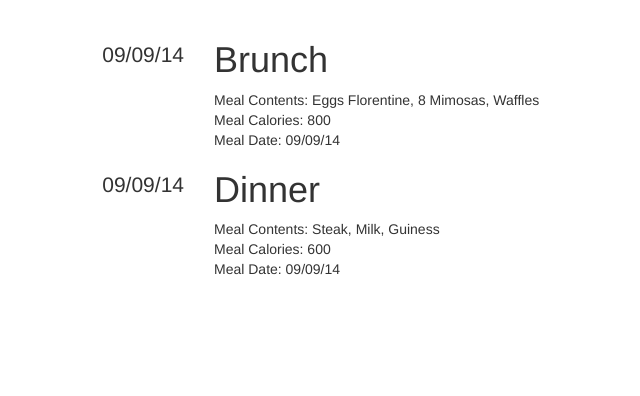
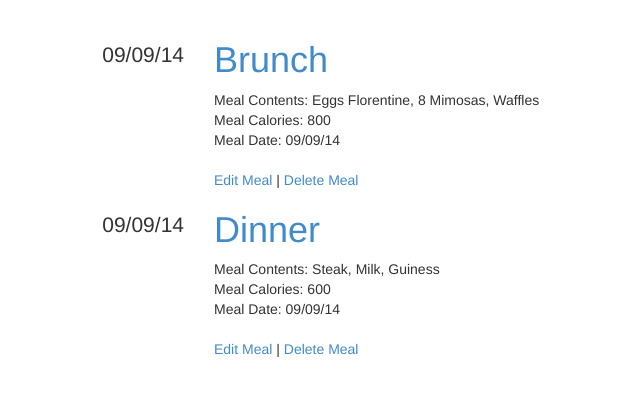
Before and after one commit to rygy/trackful, a Flask app: page /meals in a window 1280 px wide. Shown: the part 51-447 px from the top of the page, without its empty margins (51-691 px from the left). Run offline with Flask 2, Linux system fonts and the light colour scheme; tables that the repository leaves empty hold one stand-in row (values such as "Sample post"); some libraries are stand-ins or nearby versions.

Commit message:
added a few views

```diff
--- a/tracky/models.py
+++ b/tracky/models.py
@@ -23,6 +23,7 @@ class Activity(Base):
     notes = Column(Text)
     calories = Column(Integer)
     entry_date = Column(DateTime, default=datetime.datetime.now)
+    waypoints = Column(String(1024))
 
 
 class Meal(Base):
--- a/tracky/templates/add_activity.html
+++ b/tracky/templates/add_activity.html
@@ -14,6 +14,8 @@
           {{ render_field(form.start_location) }}
           {{ render_field(form.end_location) }}
           {{ render_field(form.notes) }}
+          {{ render_field(form.calories) }}
+          {{ render_field(form.waypoints) }}
       </d1>
     <input type="submit" value="Go">
 </form>
--- a/tracky/templates/edit_activity.html
+++ b/tracky/templates/edit_activity.html
@@ -14,6 +14,8 @@
           {{ render_field(form.start_location) }}
           {{ render_field(form.end_location) }}
           {{ render_field(form.notes) }}
+          {{ render_field(form.calories) }}
+          {{ render_field(form.waypoints) }}
       </d1>
     <input type="submit" value="Go">
 </form>
--- a/tracky/templates/macros.html
+++ b/tracky/templates/macros.html
@@ -19,9 +19,11 @@
                 Ending Location: {{ activity.end_location }} <br>
                 Entry Date: {{ activity.entry_date }} <br>
                 Activity Duration: {{ activity.duration }} <br>
-                Calories Burned: {{ activity.calories }} <br><br>
+                Calories Burned: {{ activity.calories }} <br>
+                Additional Waypoints: {{ activity.waypoints }} <br><br>
                 <a href="{{ url_for('gmap', activity_id = activity.activity_id) }}"> View Map</a> |
-                <a href="{{ url_for('edit_activity', activity_id = activity.activity_id) }}"> Edit Activity</a>
+                <a href="{{ url_for('edit_activity', activity_id = activity.activity_id) }}"> Edit Activity</a> |
+                <a href="{{ url_for('delete_activity', activity_id = activity.activity_id) }}"> Delete Activity</a>
     </div>
 </div>
 {% endmacro %}
@@ -37,11 +39,13 @@
     </div>
     <div class="col-md-10">
         <h1>
-             {{ meal.meal }}
+             <a href="{{ url_for('view_meal', meal_id = meal.meal_id) }}"> {{ meal.meal }}</a>
         </h1>
                 Meal Contents: {{ meal.contents }} <br>
                 Meal Calories: {{ meal.calories }} <br>
-                Meal Date: {{ meal.entry_date | dateformat('%d/%m/%y') }}
+                Meal Date: {{ meal.entry_date | dateformat('%d/%m/%y') }} <br><br>
+                <a href="{{ url_for('edit_meal', meal_id = meal.meal_id) }}"> Edit Meal</a> |
+                <a href="{{ url_for('delete_meal', meal_id = meal.meal_id) }}"> Delete Meal</a>
     </div>
 </div>
 {% endmacro %}
--- a/tracky/views.py
+++ b/tracky/views.py
@@ -38,14 +38,24 @@ def gmap(activity_id=0):
         markers=[(end_location['lat'], end_location['lng'])]
     )
 
+    markers = [(start_location['lat'], start_location['lng']),
+               (end_location['lat'], end_location['lng'])]
+
+    try:
+        for coord in activity.waypoints.split():
+            markers.append((get_cords(coord)['lat'], get_cords(coord)['lng']))
+    except AttributeError:
+        pass
+
+    print markers
+
     start_end_map = Map(
         style="height:500px;width:500px;margin:0;",
         identifier="view-side",
         lat=start_location['lat'],
         lng=start_location['lng'],
 
-        markers=[(start_location['lat'], start_location['lng']),
-                 (end_location['lat'], end_location['lng'])]
+        markers=markers
     )
 
     maps = {'start_map': start_map,
@@ -101,11 +111,14 @@ def view_activity(activity_id=0):
     start_location = get_cords(activity.start_location)
     end_location = get_cords(activity.end_location)
 
-    print start_location['lat'], start_location['lng']
-    print end_location
-
     return render_template('activity.html', activity=activity)
 
+
+@app.route('/meal/<int:meal_id>')
+def view_meal(meal_id=0):
+    meal = session.query(Meal).get(meal_id)
+
+    return render_template('meal.html', meal=meal)
 
 @app.route('/activity/add', methods=['GET', 'POST'])
 def add_activity():
@@ -116,6 +129,10 @@ def add_activity():
             start_time = datetime.strptime(str(form.start_time.data), '%b %d %Y %I:%M%p')
             end_time = datetime.strptime(str(form.end_time.data), '%b %d %Y %I:%M%p')
             duration = str(end_time - start_time)
+            if form.waypoints.data:
+                waypoints = form.waypoints.data
+            else:
+                waypoints = None
 
             activity = Activity(title=form.title.data,
                                 activity=form.activity.data,
@@ -125,7 +142,8 @@ def add_activity():
                                 start_location=form.start_location.data,
                                 end_location=form.end_location.data,
                                 notes=form.notes.data,
-                                calories=form.calories.data
+                                calories=form.calories.data,
+                                waypoints=waypoints
                                 )
 
             session.add(activity)
@@ -161,6 +179,7 @@ def add_meal():
 
     return render_template('add_meal.html', form=form)
 
+
 @app.route('/activity/<int:activity_id>/edit', methods=['GET', 'POST'])
 def edit_activity(activity_id=None):
 
@@ -181,6 +200,10 @@ def edit_activity(activity_id=None):
             activity.start_location = form.start_location.data
             activity.end_location = form.end_location.data
             activity.notes = form.notes.data
+            activity.calories = form.calories.data
+
+            if form.waypoints.data:
+                activity.waypoints = form.waypoints.data
 
             session.commit()
         except ValueError as e:
@@ -192,3 +215,47 @@ def edit_activity(activity_id=None):
 
         return redirect(url_for('entries'))
     return render_template('edit_activity.html', form=form)
+
+
+@app.route('/meal/<int:meal_id>/edit', methods=['GET', 'POST'])
+def edit_meal(meal_id=None):
+
+    meal = session.query(Meal).get(meal_id)
+    form = NewMeal(obj=meal)
+
+    if request.method == 'POST':
+
+        meal.meal = form.meal.data,
+        meal.contents = form.contents.data
+        meal.calories = form.calories.data
+
+        session.commit()
+
+        flash('Meal Edited!')
+
+        return redirect(url_for('meals'))
+
+    return render_template('edit_meal.html', form=form)
+
+
+@app.route('/meal/<int:meal_id>/delete', methods=['GET', 'POST'])
+def delete_meal(meal_id=None):
+
+    meal = session.query(Meal).get(meal_id)
+
+    session.delete(meal)
+
+    flash('Meal Deleted!')
+
+    return redirect(url_for('meals'))
+
+@app.route('/activity/<int:activity_id>/delete', methods=['GET', 'POST'])
+def delete_activity(activity_id=None):
+
+    activity = session.query(Activity).get(activity_id)
+
+    session.delete(activity)
+
+    flash('Activity Deleted!')
+
+    return  redirect(url_for('entries'))
```
Also changed, not shown: tracky/forms.py (+6 -1 lines), tracky/templates/edit_meal.html (added, +16 -0 lines), tracky/templates/meal.html (added, +8 -0 lines), tracky-development.db, 3 other files.
